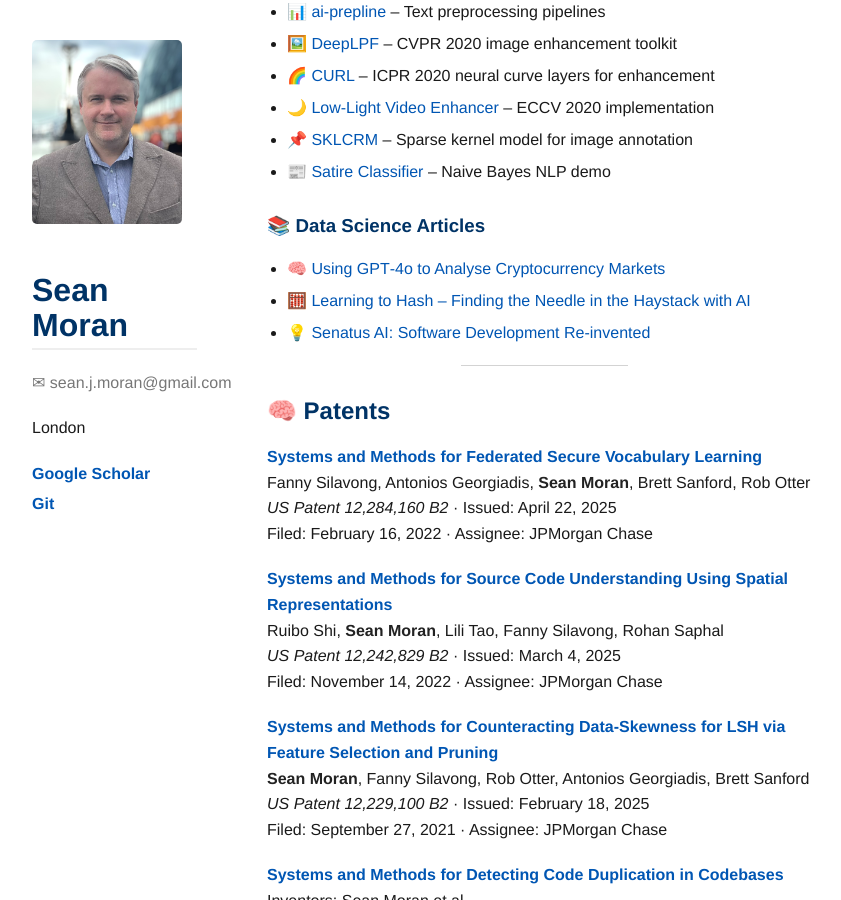
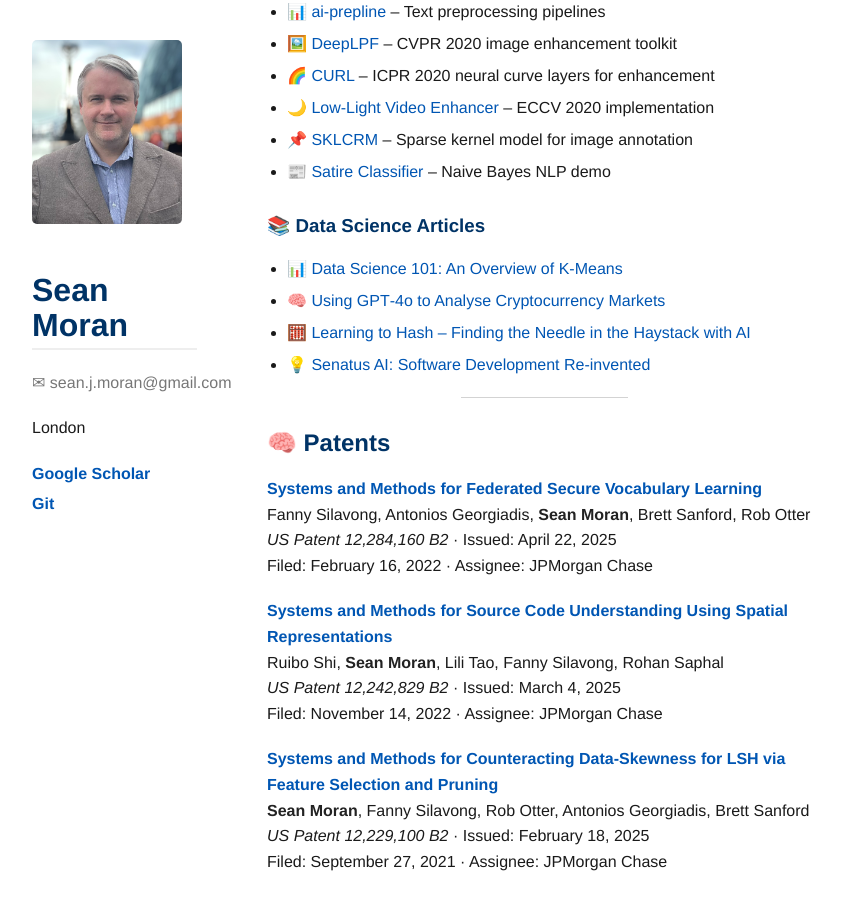
Before and after one commit to sjmoran/sjmoran.github.io, a Jekyll site: the page built from index.md, in a window 1280 px wide and 900 px high, scrolled down 534 px. Shown: the whole window, without its empty margins (8-849 px from the left). Built offline with Jekyll 4.4.1, drawn with Linux system fonts in a browser that asks for light colours.

Commit message:
Update side-projects.html

```diff
--- a/_includes/side-projects.html
+++ b/_includes/side-projects.html
@@ -14,8 +14,9 @@
 
 <h3>📚 Data Science Articles</h3>
 <ul>
-  <li><a href="https://medium.com/@sean.j.moran/i-used-gpt4o-to-analyse-the-cryptocurrency-market-these-are-my-lessons-learnt-1429d0d9eea0">🧠 Using GPT‑4o to Analyse Cryptocurrency Markets</a></li>
-  <li><a href="https://medium.com/@sean.j.moran/learning-to-hash-finding-the-needle-in-the-haystack-with-ai-24a15f85de0e">🧮 Learning to Hash – Finding the Needle in the Haystack with AI</a></li>
-  <li><a href="https://www.jpmorgan.com/technology/technology-blog/senatus-ai">💡 Senatus AI: Software Development Re-invented</a></li>
+<li><a href="https://medium.com/@sean.j.moran/data-science-101-an-overview-of-k-means-64afa2717885">📊 Data Science 101: An Overview of K-Means</a></li>
+<li><a href="https://medium.com/@sean.j.moran/i-used-gpt4o-to-analyse-the-cryptocurrency-market-these-are-my-lessons-learnt-1429d0d9eea0">🧠 Using GPT‑4o to Analyse Cryptocurrency Markets</a></li>
+<li><a href="https://medium.com/@sean.j.moran/learning-to-hash-finding-the-needle-in-the-haystack-with-ai-24a15f85de0e">🧮 Learning to Hash – Finding the Needle in the Haystack with AI</a></li>
+<li><a href="https://www.jpmorgan.com/technology/technology-blog/senatus-ai">💡 Senatus AI: Software Development Re-invented</a></li>
 </ul>
 <hr>
```
